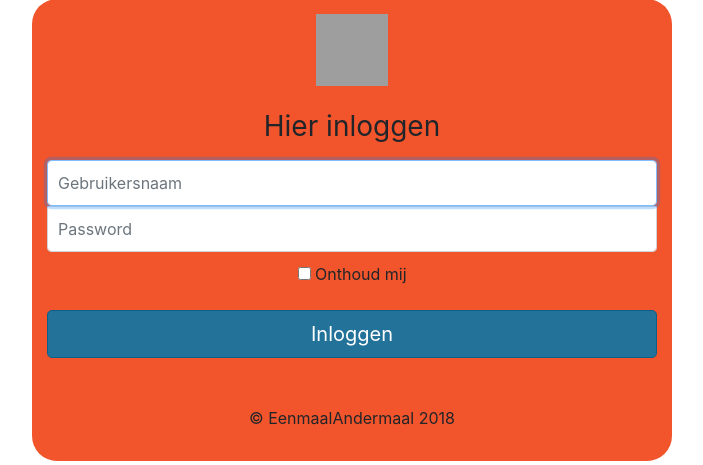
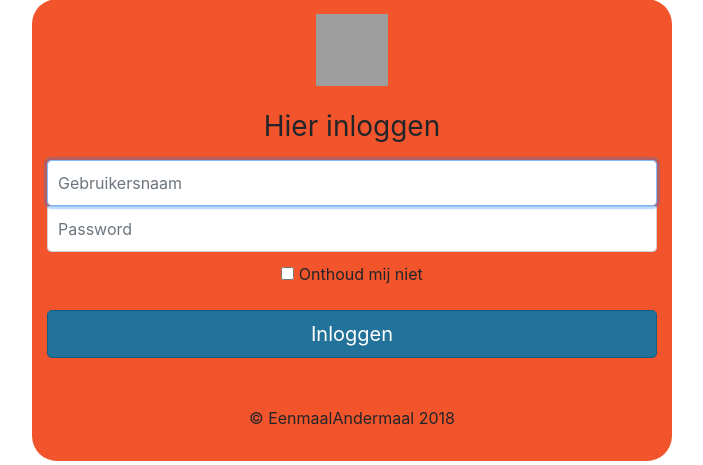
Before and after one commit to noahdingen/I-project, a PHP site: page /login.php in a window 1280 px wide. Shown: the part 81-546 px from the top of the page, without its empty margins (288-991 px from the left). Run offline with PHP 8.4, Linux system fonts and the light colour scheme; grey boxes are pictures that could not be loaded.

Commit message:
Test - onthoud mij niet

```diff
--- a/login.php
+++ b/login.php
@@ -29,7 +29,7 @@
 
     <div class="checkbox mb-3">
         <label>
-            <input type="checkbox" value="remember-me"> Onthoud mij
+            <input type="checkbox" value="remember-me"> Onthoud mij niet
         </label>
     </div>
 
```
